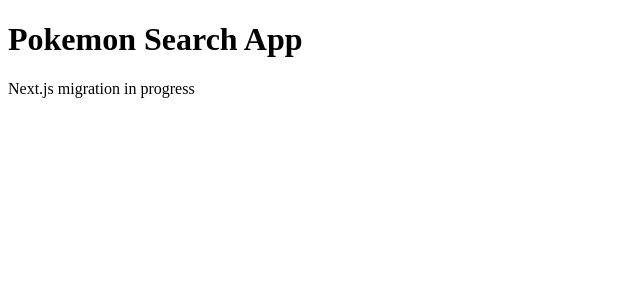
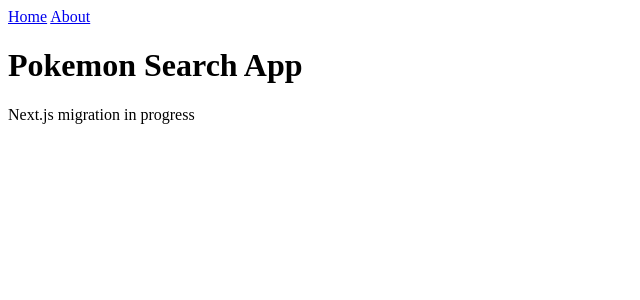
Before and after one commit to mi8mto/react-class-components, a Next.js app: page / in a window 1280 px wide. Shown: the top 300 px of the page, without its empty margins (0-640 px from the left). Built offline with nearby package versions, Linux system fonts and the light colour scheme.

Commit message:
feat: add shared application layout

```diff
--- a/app/layout.tsx
+++ b/app/layout.tsx
@@ -1,3 +1,5 @@
+import Link from 'next/link';
+
 export default function RootLayout({
   children,
 }: Readonly<{
@@ -5,7 +7,15 @@
 }>) {
   return (
     <html lang="en">
-      <body>{children}</body>
+      <body>
+        <header>
+          <nav>
+            <Link href="/">Home</Link> <Link href="/about">About</Link>
+          </nav>
+        </header>
+
+        {children}
+      </body>
     </html>
   );
 }
```
